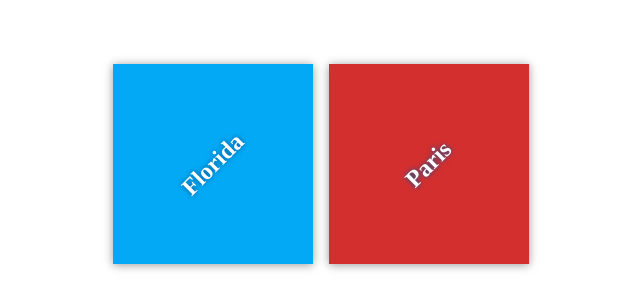
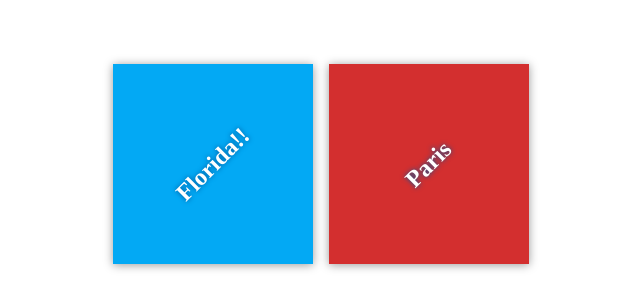
Before and after one commit to samishakhurana/my-travel-plans, a plain HTML site: page index.html in a window 1280 px wide. Shown: the part 236-544 px from the top of the page, 319-959 px from the left. Drawn offline with Linux system fonts and the light colour scheme; files that its build step writes are made by us from their sources.

Commit message:
Heading Modified

```diff
--- a/index.html
+++ b/index.html
@@ -11,7 +11,7 @@
     <div class="container">
         <div class="destination-container">
             <div class="destination" id="florida">
-                <h2>Florida</h2>
+                <h2>Florida!!</h2>
             </div>
 
             <div class="destination" id="paris">
```
